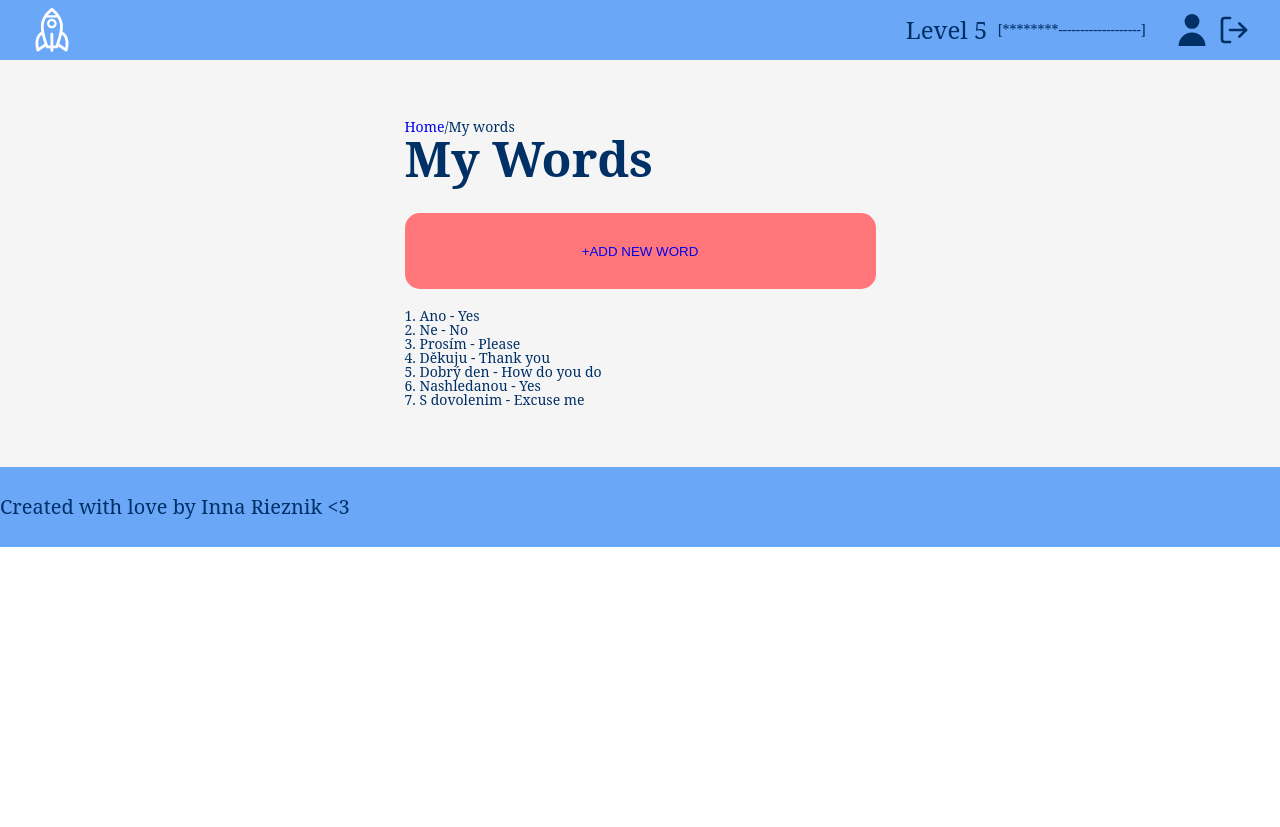
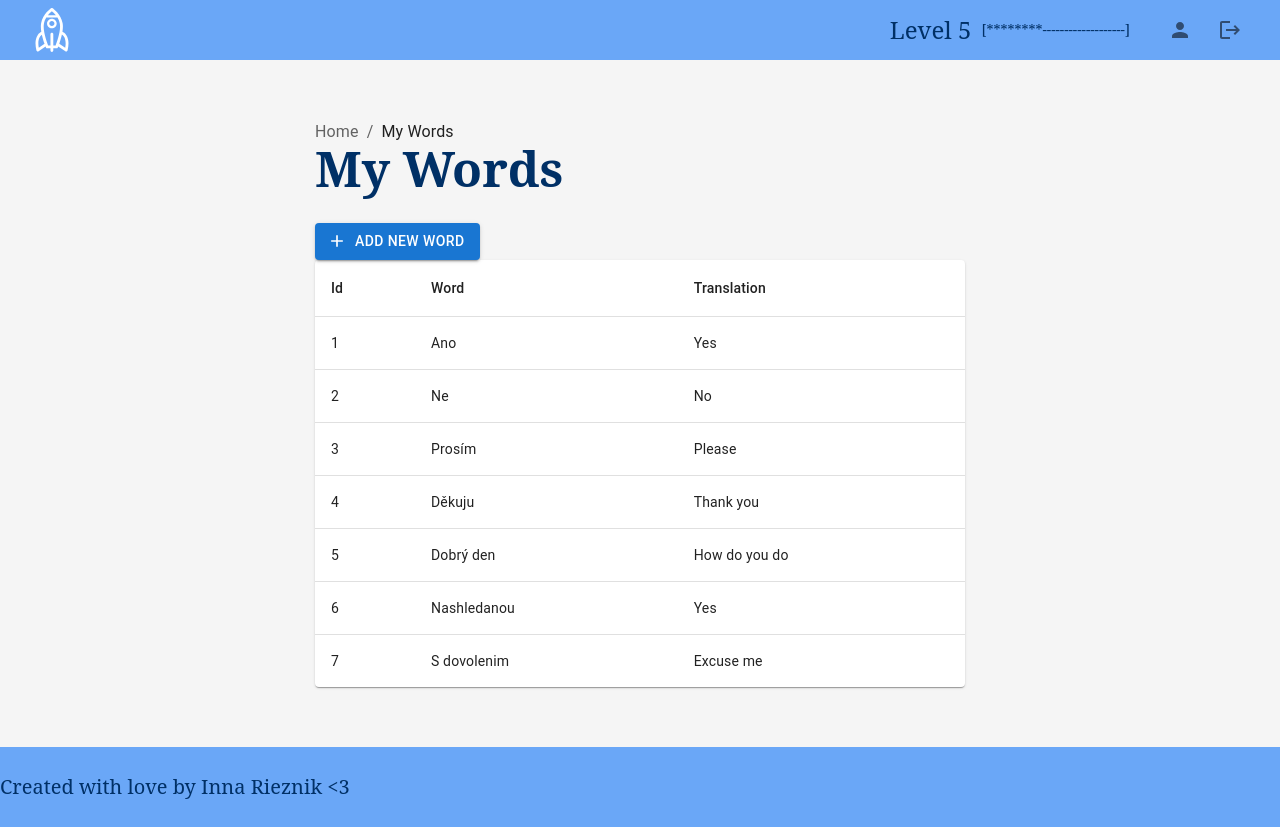
Before and after one commit to inna-rieznik/Language-learning-app, a React (Create React App) app: page /my_words in a window 1280 px wide. Before the commit the page ends 800 px from the top, so only its background shows below. Built offline with nearby package versions, Linux system fonts and the light colour scheme.

Commit message:
replaced some elements with material ui components

```diff
--- a/package.json
+++ b/package.json
@@ -3,6 +3,10 @@
   "version": "0.1.0",
   "private": true,
   "dependencies": {
+    "@emotion/react": "^11.10.4",
+    "@emotion/styled": "^11.10.4",
+    "@mui/icons-material": "^5.10.3",
+    "@mui/material": "^5.10.3",
     "@testing-library/jest-dom": "^5.16.4",
     "@testing-library/react": "^13.3.0",
     "@testing-library/user-event": "^13.5.0",
--- a/src/components/header/Header.jsx
+++ b/src/components/header/Header.jsx
@@ -3,16 +3,19 @@ import UserIcon from '../../images/user-svgrepo-com.svg'
 import Logout from '../../images/logout.svg'
 import s from './Header.module.css'
 import {NavLink, useNavigate} from "react-router-dom";
+import {IconButton} from "@mui/material";
+import PersonIcon from '@mui/icons-material/Person';
+import LogoutIcon from '@mui/icons-material/Logout';
 
 const Header = () => {
-
+/*
     const navigate = useNavigate();
     const navigateToLogin = () => {
         navigate('/login');
     }
     const navigateToUserInfo = () => {
         navigate('/user');
-    }
+    }*/
 
     return (
 
@@ -30,11 +33,17 @@ const Header = () => {
                         <p className={s.levelIndicator}>[********-------------------]</p>
                     </li>
                     <li className={s.item}>
-                        <button  onClick={navigateToUserInfo}>
-                        <img className={s.userIcon} src={UserIcon} alt="User icon" width="32" height="32"/></button>
+                        <IconButton aria-label="person" href="/user">
+                            <PersonIcon />
+                        </IconButton>
+                       {/* <button  onClick={navigateToUserInfo}>
+                        <img className={s.userIcon} src={UserIcon} alt="User icon" width="32" height="32"/></button>*/}
                     </li>
                     <li className={s.item}>
-                        <button  onClick={navigateToLogin}><img className={s.logout} src={Logout} alt="Logout" width="32" height="32"/></button>
+                        <IconButton aria-label="logout" href="/login">
+                            < LogoutIcon />
+                        </IconButton>
+                       {/* <button  onClick={navigateToLogin}><img className={s.logout} src={Logout} alt="Logout" width="32" height="32"/></button>*/}
                     </li>
                 </ul>
             </nav>
--- a/src/components/mainPage/vocabulary/Vocabulary.jsx
+++ b/src/components/mainPage/vocabulary/Vocabulary.jsx
@@ -1,16 +1,76 @@
 import s from "../vocabulary/Vocabulary.module.css";
+import * as React from 'react';
 import Action from "./action/Action";
-import Button from "./action/Button";
+//import Button from "./action/Button";
+import Button from '@mui/material/Button';
+import AddIcon from '@mui/icons-material/Add';
+import Backdrop from '@mui/material/Backdrop';
+import Box from '@mui/material/Box';
+import Modal from '@mui/material/Modal';
+import Fade from '@mui/material/Fade';
+import Typography from '@mui/material/Typography';
+import TextField from '@mui/material/TextField';
 
+const style = {
+    position: 'absolute',
+    top: '50%',
+    left: '50%',
+    transform: 'translate(-50%, -50%)',
+    width: 400,
+    bgcolor: 'background.paper',
+    border: '2px solid #000',
+    boxShadow: 24,
+    p: 4,
+};
 
 const Vocabulary = () => {
+    const [open, setOpen] = React.useState(false);
+    const handleOpen = () => setOpen(true);
+    const handleClose = () => setOpen(false);
     return (
         <div className={s.vocabulary}>
             <h1>Vocabulary</h1>
 
             <Action  urlName='my_words' title='my words'/>
-            <Button  urlName='quiz' buttonAction='review words'/>
-            <Button  urlName='modal_add_word' buttonAction='+add new word'/>
+            <Button variant="contained" href='quiz' >Review words</Button>
+          {/*  <Button variant="contained" href='modal_add_word'  startIcon={<AddIcon />} >add new word</Button>*/}
+            <Button onClick={handleOpen} variant="contained" startIcon={<AddIcon />}>add new word</Button>
+            <Modal
+                aria-labelledby="transition-modal-title"
+                aria-describedby="transition-modal-description"
+                open={open}
+                onClose={handleClose}
+                closeAfterTransition
+                BackdropComponent={Backdrop}
+                BackdropProps={{
+                    timeout: 500,
+                }}
+            >
+                <Fade in={open}>
+                    <Box sx={style}>
+                        <Typography id="transition-modal-title" variant="h6" component="h2">
+                            Add new word
+                        </Typography>
+                        <Box component="form"
+                             sx={{'& > :not(style)': { m: 1, width: '25ch' },}}
+                             noValidate
+                             autoComplete="off">
+                            <Typography id="transition-modal-title">
+                                Word
+                            </Typography>
+                            <TextField id="outlined-basic" label="Type smth" variant="outlined" />
+                            <Typography id="transition-modal-title">
+                                Translation
+                            </Typography>
+                            <TextField id="outlined-basic" label="Type smth" variant="outlined" />
+                            <Button variant="contained" startIcon={<AddIcon />} >add</Button>
+                        </Box>
+
+                    </Box>
+                </Fade>
+            </Modal>
+            {/*<Button  urlName='quiz' buttonAction='review words'/>
+            <Button  urlName='modal_add_word' buttonAction='+add new word'/>*/}
 
         </div>
     );
--- a/src/components/userPage/UserPage.jsx
+++ b/src/components/userPage/UserPage.jsx
@@ -1,16 +1,30 @@
 import s from "../mainPage/MainPage.module.css";
 import {NavLink} from "react-router-dom";
+import Breadcrumbs from "@mui/material/Breadcrumbs";
+import Link from "@mui/material/Link";
+import Typography from "@mui/material/Typography";
+
+function handleClick(event) {
+    event.preventDefault();
+    console.info('You clicked a breadcrumb.');
+}
 
 const UserPage = (props) => {
 
     return (
         <div className={s.content}>
-            <p>
-                <NavLink to='/'>
-                    Home
-                </NavLink>
-                /User Page
-            </p>
+            <div role="presentation" onClick={handleClick}>
+                <Breadcrumbs aria-label="breadcrumb">
+                    <Link
+                        underline="hover"
+                        color="inherit"
+                        href="/"
+                    >
+                        Home
+                    </Link>
+                    <Typography color="text.primary">User Page</Typography>
+                </Breadcrumbs>
+            </div>
             <h1>User Page</h1>
         </div>
     );
--- a/src/components/wordsPage/WordsPage.jsx
+++ b/src/components/wordsPage/WordsPage.jsx
@@ -1,25 +1,73 @@
 import s from "./wordsPage.module.css";
 import {NavLink} from "react-router-dom";
 import Word from "./words/Word";
-import Button from "../mainPage/vocabulary/action/Button";
+//import Button from "../mainPage/vocabulary/action/Button";
+import Typography from '@mui/material/Typography';
+import Breadcrumbs from '@mui/material/Breadcrumbs';
+import Link from '@mui/material/Link';
+import Button from '@mui/material/Button';
+import AddIcon from '@mui/icons-material/Add';
+import Table from '@mui/material/Table';
+import TableBody from '@mui/material/TableBody';
+import TableCell from '@mui/material/TableCell';
+import TableContainer from '@mui/material/TableContainer';
+import TableHead from '@mui/material/TableHead';
+import TableRow from '@mui/material/TableRow';
+import Paper from '@mui/material/Paper';
+
+
+function handleClick(event) {
+    event.preventDefault();
+    console.info('You clicked a breadcrumb.');
+}
 
 const WordsPage = (props) => {
-    let wordsElement = props.wordsData.map(word => <Word id={word.id} cz={word.cz} eng={word.eng}/>)
+   /* let wordsElement = props.wordsData.map(word => <Word id={word.id} cz={word.cz} eng={word.eng}/>)*/
 
     return (
         <div className={s.content}>
-            <div>
-                <p>
-                    <NavLink to='/'>
+            <div role="presentation" onClick={handleClick}>
+                <Breadcrumbs aria-label="breadcrumb">
+                    <Link
+                        underline="hover"
+                        color="inherit"
+                        href="/"
+                    >
                         Home
-                    </NavLink>
-                     /My words
-                </p>
+                    </Link>
+                    <Typography color="text.primary">My Words</Typography>
+                </Breadcrumbs>
             </div>
             <h1>My Words</h1>
+            <Button variant="contained" href='modal_add_word'  startIcon={<AddIcon />} >add new word</Button>
             <Button urlName='modal_add_word' buttonAction='+add new word'/>
             <div>
-                {wordsElement}
+               {/* {wordsElement}*/}
+                <TableContainer component={Paper}>
+                    <Table sx={{ minWidth: 650 }} aria-label="simple table">
+                        <TableHead>
+                            <TableRow>
+                                <TableCell>Id</TableCell>
+                                <TableCell align="left">Word</TableCell>
+                                <TableCell align="left">Translation</TableCell>
+                            </TableRow>
+                        </TableHead>
+                        <TableBody>
+                            {props.wordsData.map((row) => (
+                                <TableRow
+                                    key={row.id}
+                                    sx={{ '&:last-child td, &:last-child th': { border: 0 } }}
+                                >
+                                    <TableCell component="th" scope="row">
+                                        {row.id}
+                                    </TableCell>
+                                    <TableCell align="left">{row.cz}</TableCell>
+                                    <TableCell align="left">{row.eng}</TableCell>
+                                </TableRow>
+                            ))}
+                        </TableBody>
+                    </Table>
+                </TableContainer>
             </div>
 
         </div>
```
Also changed, not shown: 1 other file (tests, documents, lock files or other folders).
